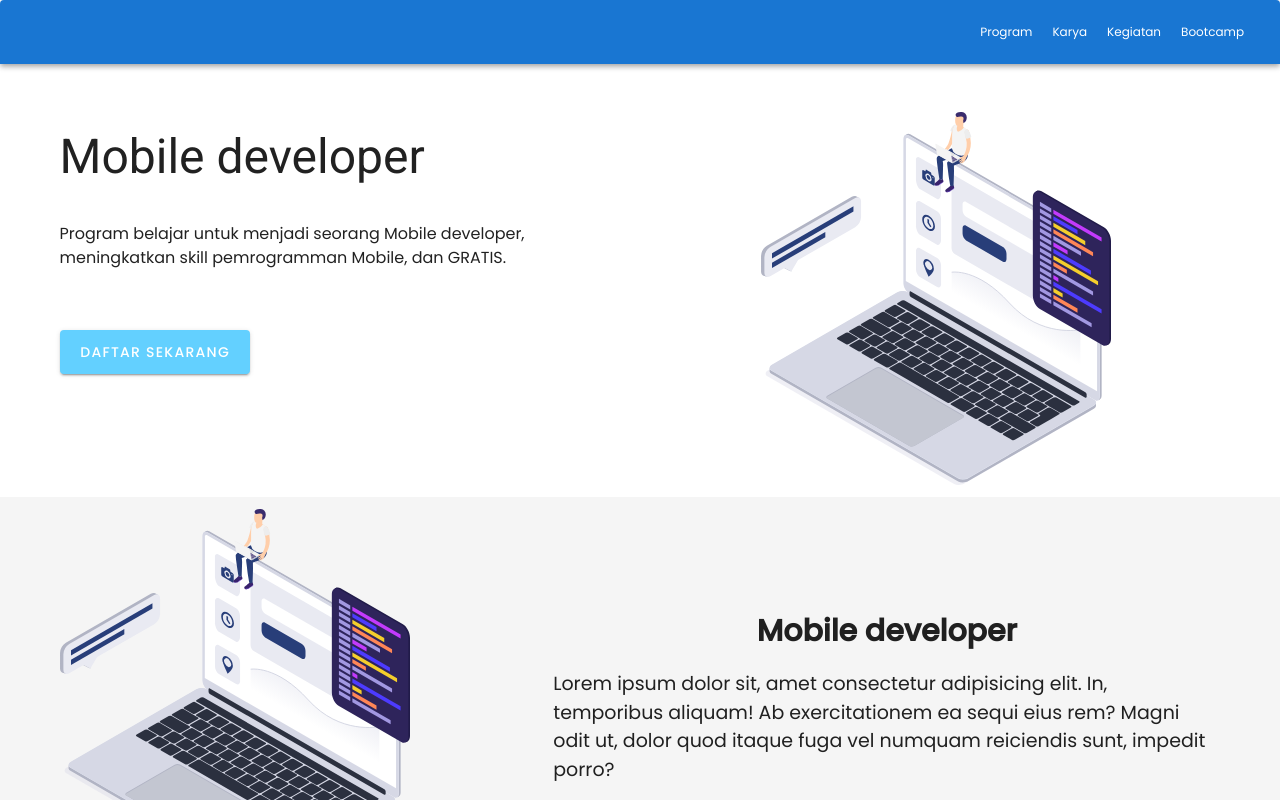
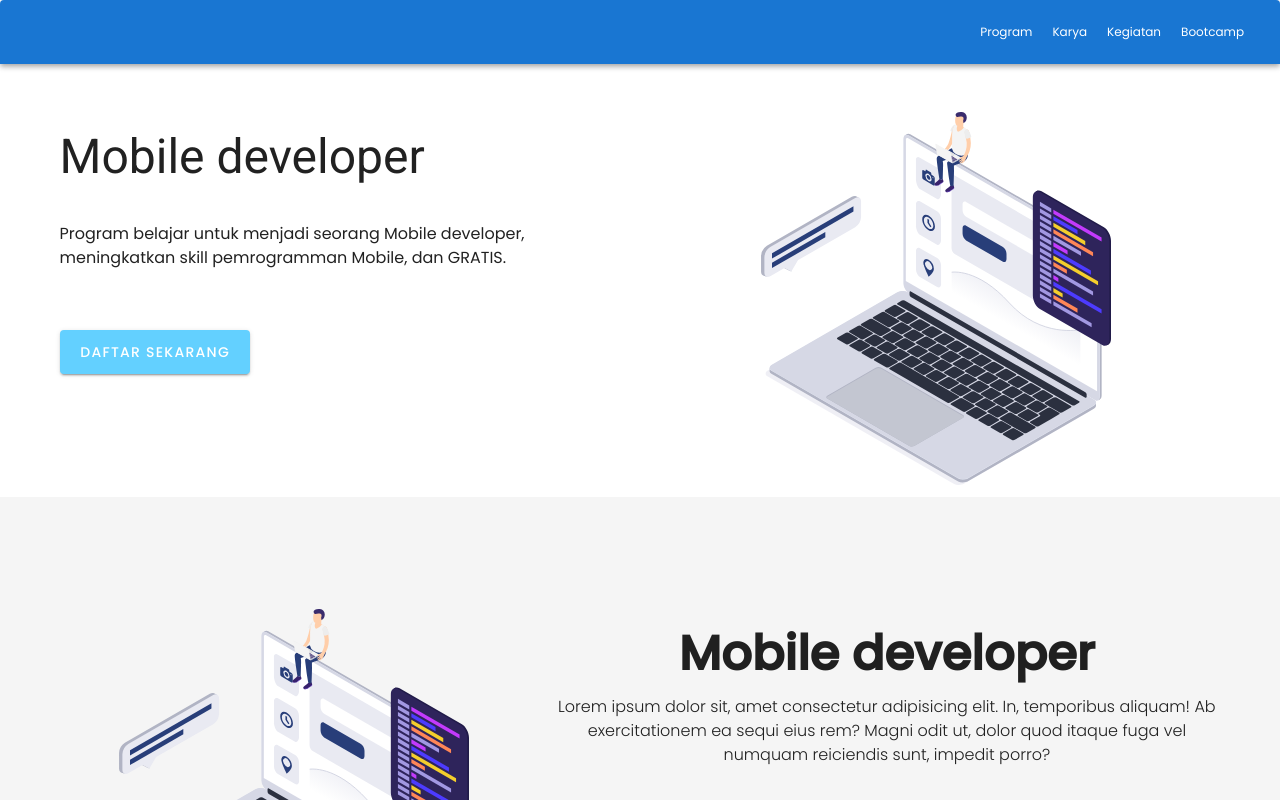
Before and after one commit to praxis-academy-2020/praxis-online-school, a Vue app in the folder frontend/: page /program/mobile-developer in a window 1280 px wide. Shown: the top 800 px of the page. Built offline with nearby package versions, Linux system fonts and the light colour scheme; what vue-sweetalert2 would draw is missing.

Commit message:
program rapih

```diff
--- a/frontend/src/components/footer/footer-home.vue
+++ b/frontend/src/components/footer/footer-home.vue
@@ -1,8 +1,8 @@
 <template>
-  <v-footer>
+  <v-footer color="white">
     <v-container>
       <v-row class="pt-16">
-        <v-col cols="12" sm="6" md="4">
+        <v-col cols="12" sm="4">
           <h3 class="mb-5">PRAXIS ACADEMY</h3>
           <p class="font-weight-light">Tentang Kami</p>
           <p class="font-weight-light">Bantuan</p>
@@ -10,14 +10,14 @@
           <p class="font-weight-light">FAQ</p>
         </v-col>
 
-        <v-col cols="12" sm="6" md="4">
+        <v-col cols="12" sm="4">
           <h3 class="mb-5">PERUSAHAAN</h3>
           <p class="font-weight-light">Pendaftaran</p>
           <p class="font-weight-light">Pasang Iklan</p>
           <p class="font-weight-light">Kebijakan Privasi</p>
         </v-col>
 
-        <v-col cols="12" sm="6" md="4">
+        <v-col cols="12" sm="4">
           <h3 class="mb-5">TENTANG KAMI</h3>
           <p class="font-weight-light"
             >Praxis Academy adalah sekolah pemrograman yang khusus menangani
--- a/frontend/src/components/program/ajakan.vue
+++ b/frontend/src/components/program/ajakan.vue
@@ -1,18 +1,25 @@
 <template>
-<div style="padding: 100px 0 0 0;">
+  <div style="padding: 100px 0 0 0">
     <v-row
       class="grey lighten-4 d-flex justify-center text-center"
       style="padding: 100px 0"
     >
+      <v-container>
         <v-col>
-      <div class="mb-10 text-h3 font-weight-medium">
+          <div class="mb-10 text-h4 text-sm-h3 font-weight-medium">
             Siap ubah masa depanmu?
           </div>
 
-      <v-btn to="/register/syarat" large color="#63D0FF" class="white--text">
+          <v-btn
+            to="/register/syarat"
+            large
+            color="#63D0FF"
+            class="white--text"
+          >
             daftar sekarang
           </v-btn>
         </v-col>
+      </v-container>
     </v-row>
   </div>
 </template>
--- a/frontend/src/components/program/pengertian.vue
+++ b/frontend/src/components/program/pengertian.vue
@@ -1,14 +1,16 @@
 <template>
-    <div class="grey lighten-4">
+  <div style="padding: 100px 0 0 0;" class="grey lighten-4">
     <v-container>
       <v-row>
-                <v-col cols="12" md="5" class="a">
+        <v-col cols="12" md="5" class="d-flex justify-center">
           <img :src="src" alt="image" width="350px" />
         </v-col>
-                <v-col cols="12" md="7" class="a">
-                    <div class="py-5 b">
-                        <p class="c"><strong>{{judul}}</strong></p>
-                        <p class="d">{{keterangan}}</p>
+        <v-col cols="12" md="7">
+          <div class="py-5 text-center">
+            <p class="text-h3">
+              <strong>{{ judul }}</strong>
+            </p>
+            <p class="font-weight-light">{{ keterangan }}</p>
           </div>
         </v-col>
       </v-row>
@@ -18,21 +20,6 @@
 
 <script>
 export default {
-    props:['src','judul','keterangan']
-}
+  props: ["src", "judul", "keterangan"],
+};
 </script>
-
-<style scoped>
-
-.b{
-
-    margin-top: 12%;
-}
-.c{
-    text-align: center;
-    font-size: 30px;
-}
-.d{
-    font-size: 19px;
-}
-</style>
--- a/frontend/src/components/program/silabus.vue
+++ b/frontend/src/components/program/silabus.vue
@@ -1,7 +1,7 @@
 <template>
   <div style="padding: 100px 0 0 0;">
     <v-container>
-      <v-row class="text-center">
+      <v-row class="text-center text-sm-left">
         <v-col cols="12" sm="4" md="2" class="d-flex justify-center align-center"><span class="primary--text text-h3 font-weight-bold">1 - 4</span></v-col>
         <v-col cols="12" sm="8" md="10"
           ><span class="text-h3 pink--text text--darken-1">aaaaaa</span>
@@ -12,7 +12,7 @@
           </p></v-col
         >
       </v-row>
-      <v-row class="text-center">
+      <v-row class="text-center text-sm-left">
         <v-col cols="12" sm="4" md="2" class="d-flex justify-center align-center"><span class="primary--text text-h3 font-weight-bold">5 - 8</span></v-col>
         <v-col cols="12" sm="8" md="10"
           ><span class="text-h3 pink--text text--darken-1">aaaaaa</span>
@@ -23,7 +23,7 @@
           </p></v-col
         >
       </v-row>
-      <v-row class="text-center">
+      <v-row class="text-center text-sm-left">
         <v-col cols="12" sm="4" md="2" class="d-flex justify-center align-center"><span class="primary--text text-h3 font-weight-bold">9 - 12</span></v-col>
         <v-col cols="12" sm="8" md="10">
           <span class="text-h3 pink--text text--darken-1">aaaaaa</span>
--- a/frontend/src/views/program/frontend.vue
+++ b/frontend/src/views/program/frontend.vue
@@ -7,9 +7,9 @@
         disk="Program belajar untuk menjadi seorang Frontend developer, meningkatkan skill pemrogramman Frontend, dan GRATIS."
       />
       <pengertian
-      :src="gmb"
-      judul="Frontend"
-      keterangan=" Lorem ipsum dolor sit, amet consectetur adipisicing elit. In, temporibus aliquam! Ab exercitationem ea sequi eius rem? Magni odit ut, dolor quod itaque fuga vel numquam reiciendis sunt, impedit porro?"
+        :src="gmb"
+        judul="Frontend"
+        keterangan=" Lorem ipsum dolor sit, amet consectetur adipisicing elit. In, temporibus aliquam! Ab exercitationem ea sequi eius rem? Magni odit ut, dolor quod itaque fuga vel numquam reiciendis sunt, impedit porro?"
       />
       <silabus />
       <ajakan />
@@ -22,16 +22,16 @@
 import nava from "@/components/navbar/navbar-home.vue";
 import foot from "@/components/footer/footer-home.vue";
 import hero from "@/components/program/hero.vue";
-import pengertian from "@/components/program/pengertian.vue"
-import gmb from "@/assets/program/ill1.svg"
+import pengertian from "@/components/program/pengertian.vue";
+import gmb from "@/assets/program/ill1.svg";
 import silabus from "@/components/program/silabus.vue";
-import ajakan from "@/components/program/ajakan.vue"
+import ajakan from "@/components/program/ajakan.vue";
 
 export default {
-  data(){
-    return{
-      gmb
-    }
+  data() {
+    return {
+      gmb,
+    };
   },
   components: {
     nava,
@@ -39,7 +39,7 @@ export default {
     hero,
     pengertian,
     silabus,
-    ajakan
+    ajakan,
   },
 };
 </script>
```
Lines whose indentation alone changed are shown as unchanged.
